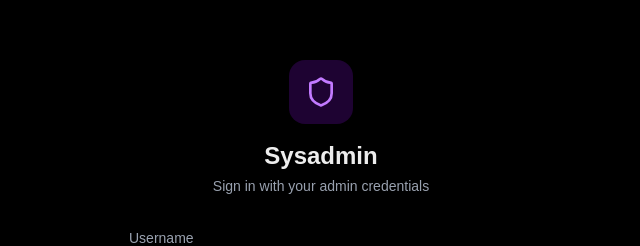
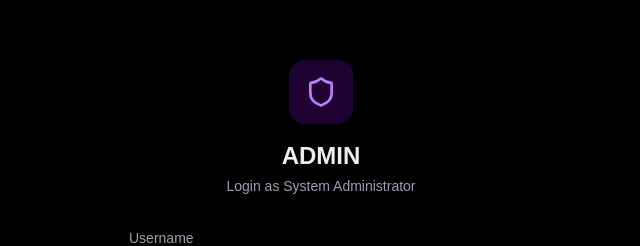
Before and after one commit to Prash-is-alive/master-app, a Next.js app: page /sysadmin in a window 1280 px wide. Shown: the part 144-390 px from the top of the page, without its empty margins (319-959 px from the left). Built offline with nearby package versions, Linux system fonts and the light colour scheme; no server answers.

Commit message:
minor changes

```diff
--- a/app/(modules)/sysadmin/components/LoginForm.tsx
+++ b/app/(modules)/sysadmin/components/LoginForm.tsx
@@ -55,8 +55,8 @@ export default function LoginForm({ onSuccess }: LoginFormProps) {
           <div className="w-16 h-16 rounded-2xl bg-purple-600/20 flex items-center justify-center mx-auto mb-4">
             <Shield size={32} className="text-purple-400" />
           </div>
-          <h1 className="text-2xl font-bold text-[#ededed]">Sysadmin</h1>
-          <p className="text-sm text-gray-400 mt-1">Sign in with your admin credentials</p>
+          <h1 className="text-2xl font-bold text-[#ededed]">ADMIN</h1>
+          <p className="text-sm text-gray-400 mt-1">Login as System Administrator</p>
         </div>
 
         {/* Form */}
--- a/app/(modules)/sysadmin/page.tsx
+++ b/app/(modules)/sysadmin/page.tsx
@@ -155,7 +155,7 @@ function SysadminDashboard({ onLogout }: SysadminDashboardProps) {
               <Users size={20} className="text-purple-400" />
             </div>
             <div>
-              <h2 className="text-xl font-bold text-[#ededed]">User Management</h2>
+              <h2 className="text-xl font-bold text-[#ededed]">Users</h2>
               <p className="text-sm text-gray-400">
                 {users.length} user{users.length === 1 ? '' : 's'} total
               </p>
```
